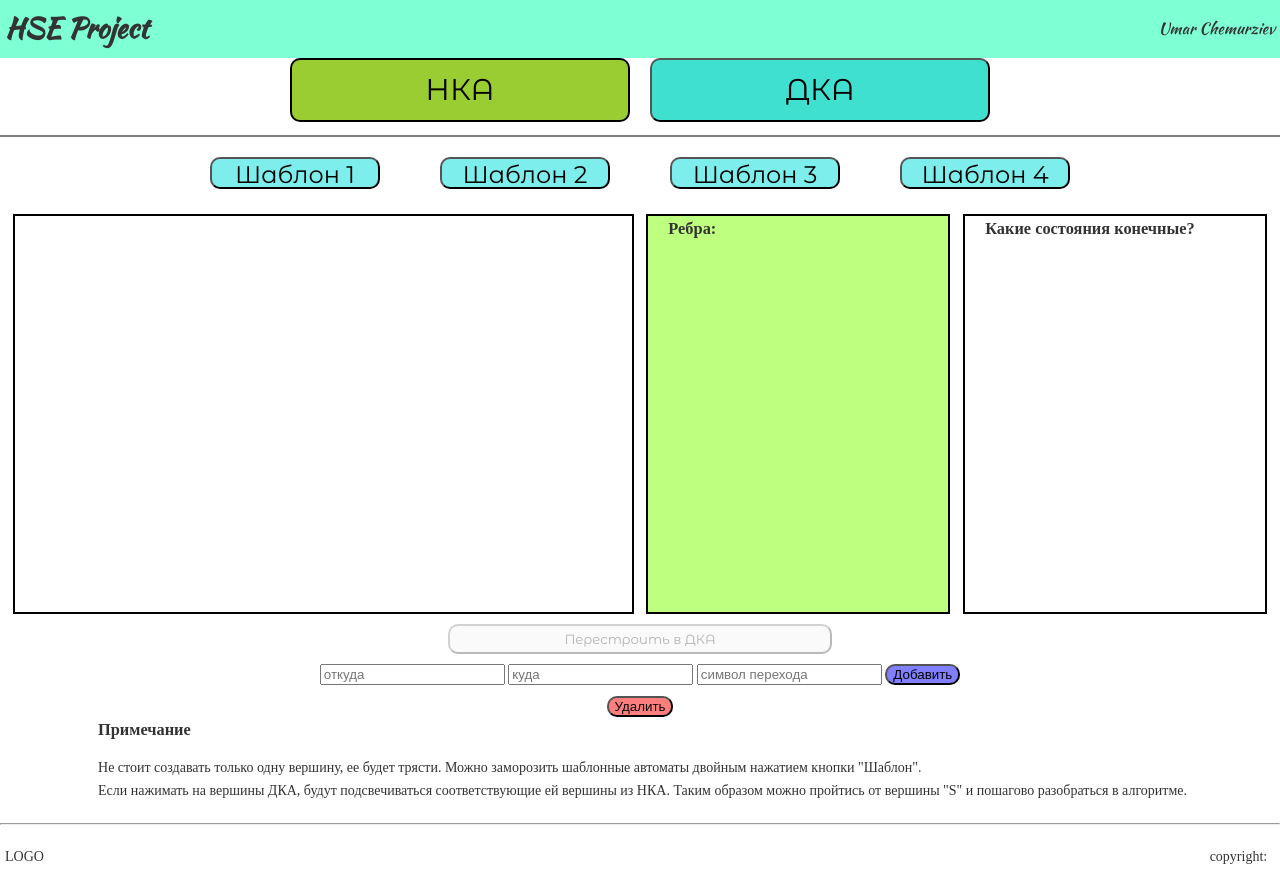
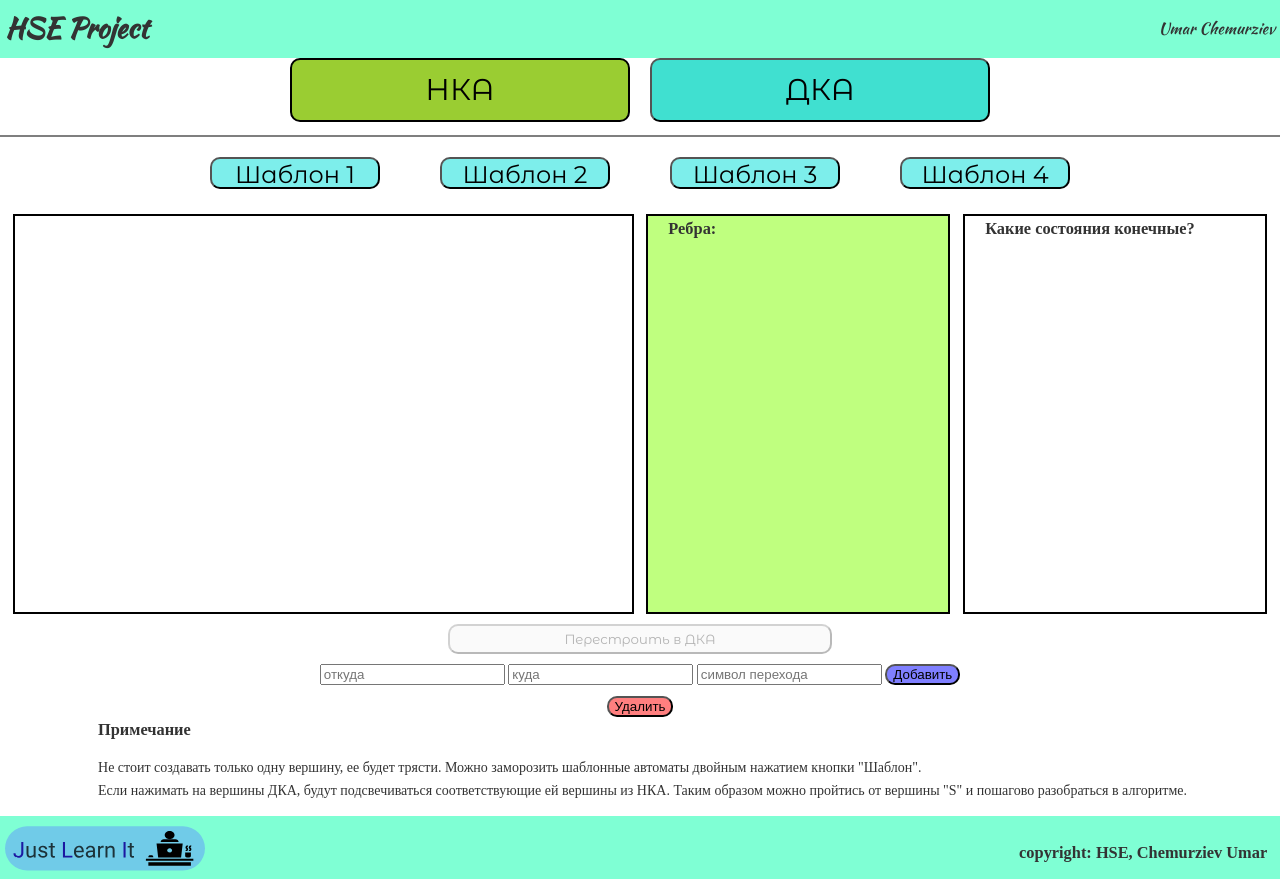
Before and after one commit to umchemurziev/project, a plain HTML site: page index.html in a window 1280 px wide. Shown: the top 882 px of the page. Drawn offline with Linux system fonts and the light colour scheme.

Commit message:
add design

```diff
--- a/index.html
+++ b/index.html
@@ -81,20 +81,19 @@
     </main>
 
     <footer class="footer">
-        <hr>
         <div class="logo-cp">
             <div id="logo" class="logo">
-                <span>LOGO</span>
+<!--                <span>LOGO</span>-->
+                <img src="images/LOGO.svg" width="200">
             </div>
             <div id="copyright" class="copyright">
-                <p>copyright:</p>
+                <h3>copyright: HSE, Chemurziev Umar </h3>
             </div>
         </div>
     </footer>
     <script src="libs/jquery.min.js"></script>
     <script src="libs/arbor.js"></script>
     <script src="script.js"></script>
-    <!-- <script src="main.js"></script> -->
 </body>
 
 </html>
--- a/style.css
+++ b/style.css
@@ -248,6 +248,10 @@ body {
     margin-left: 5px;
 }
 
+.footer {
+    padding-top: 10px;
+    background-color: aquamarine;
+}
 /* Footer */
 .footer .logo-cp {
     width: 99%;
```
Also changed, not shown: images/DFA.png, images/LOGO.svg (added), images/NFA.png, script.js (line endings or trailing spaces), 1 other file.
